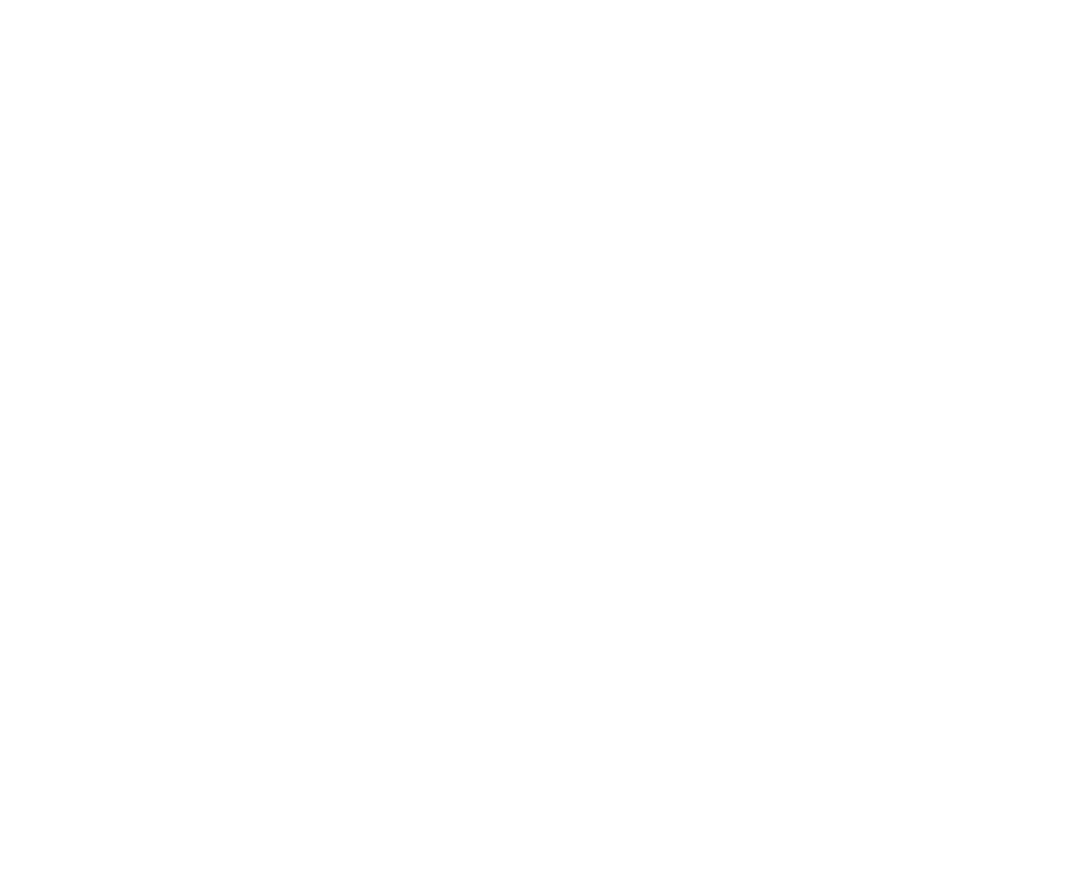
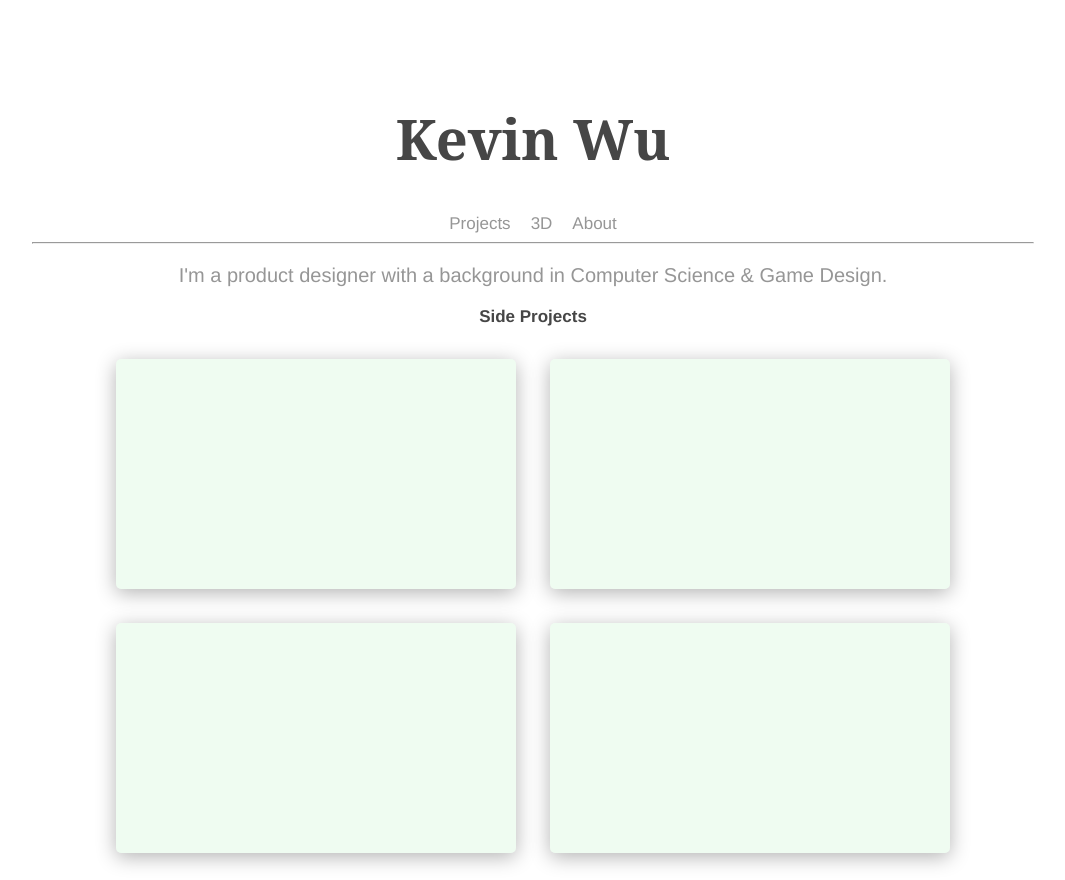
Before and after one commit to Kwu564/Kwu564.github.io, a plain HTML site: page index.html in a window 1280 px wide. Shown: the whole page, without its empty margins (107-1172 px from the left). Before the commit the page ends 800 px from the top, so only its background shows below. Drawn offline with Linux system fonts and the light colour scheme.

Commit message:
Update website

```diff
--- a/css/styles.css
+++ b/css/styles.css
@@ -0,0 +1,88 @@
+h1 {
+   font-family: "Georgia";
+   font-size: 56px;
+   color: rgb(70, 70, 70);
+   text-align: center;
+}
+
+td {
+   padding: 0px;
+}
+
+table {
+   margin: auto;
+}
+
+hr {
+   width: 1000px;
+   color: rgb(150, 150, 150);
+}
+
+#main {
+   margin-top: 100px;
+}
+
+#background {
+   background-color: rgb(255, 255, 255);
+}
+
+#description {
+   font-family: "Helvetica";
+   color: rgb(150, 150, 150);
+   font-size: 20px;
+   text-align: center;
+}
+
+.container {
+   text-align: center;
+}
+
+.row:after {
+   width: 100%;
+   height: 100%;
+   display: table-row;
+}
+
+.card {
+   box-shadow: 0 4px 20px 0 rgba(0, 0, 0, 0.3);
+   transition: 0.3s;
+   border-radius: 5px;
+   width: 400px;
+   height: 230px;
+   display: inline-block;
+   margin: 15px;
+   background-color: rgba(100, 220, 120, 0.1);
+}
+
+.card:hover {
+   box-shadow: 0 15px 30px 0 rgba(0, 0, 0, 0.5);
+}
+
+.navbar {
+   overflow: hidden;
+   background-color: rgb(255, 255, 255);
+   text-align: center;
+}
+
+.navbar a {
+   color: rgb(150, 150, 150);
+   text-decoration: none;
+   display: inline;
+   font-family: "Helvetica";
+   font-size: 17px;
+   width: 70px;
+   text-align: center;
+   margin: 8px 8px;
+}
+
+.navbar a:hover {
+   color: #8fc9bd;
+}
+
+.label {
+   font-family: "Helvetica";
+   font-size: 17px;
+   color: rgb(70, 70, 70);
+   font-weight: bold;
+   text-align: center;
+}
--- a/index.html
+++ b/index.html
@@ -1,17 +1,65 @@
 <!doctype html>
 
 <html lang="en">
+
 <head>
    <meta charset="utf-8">
 
-   <title>Testing</title>
+   <title>Kevin Wu</title>
    <meta name="description" content="Testing">
    <meta name="Kevin Wu" content="Testing">
 
    <link rel="stylesheet" href="css/styles.css">
 </head>
 
-<body>
+<body id="background">
+
    <script src="js/scripts.js"></script>
+
+   <div id="main">
+
+      <h1>Kevin Wu</h1>
+
+      <div class="navbar">
+         <span>
+            <a href="">Projects</a>
+            <a href="">3D</a>
+            <a href="">About</a>
+         </span>
+      </div>
+
+      <hr/>
+
+      <p id="description">I'm a product designer with a background in Computer Science & Game Design.</p>
+
+      <p class="label">Side Projects<p>
+
+      <div class="container">
+
+         <div class="row">
+            <a href="" class="card">
+            </a>
+
+            <a href="" class="card">
+            </a>
+         </div>
+
+         <div class="row">
+            <a href="" class="card">
+            </a>
+
+            <a href="" class="card">
+            </a>
+         </div>
+
+      </div>
+
+   </div>
+
 </body>
+
+<footer>
+
+</footer>
+
 </html>
```
